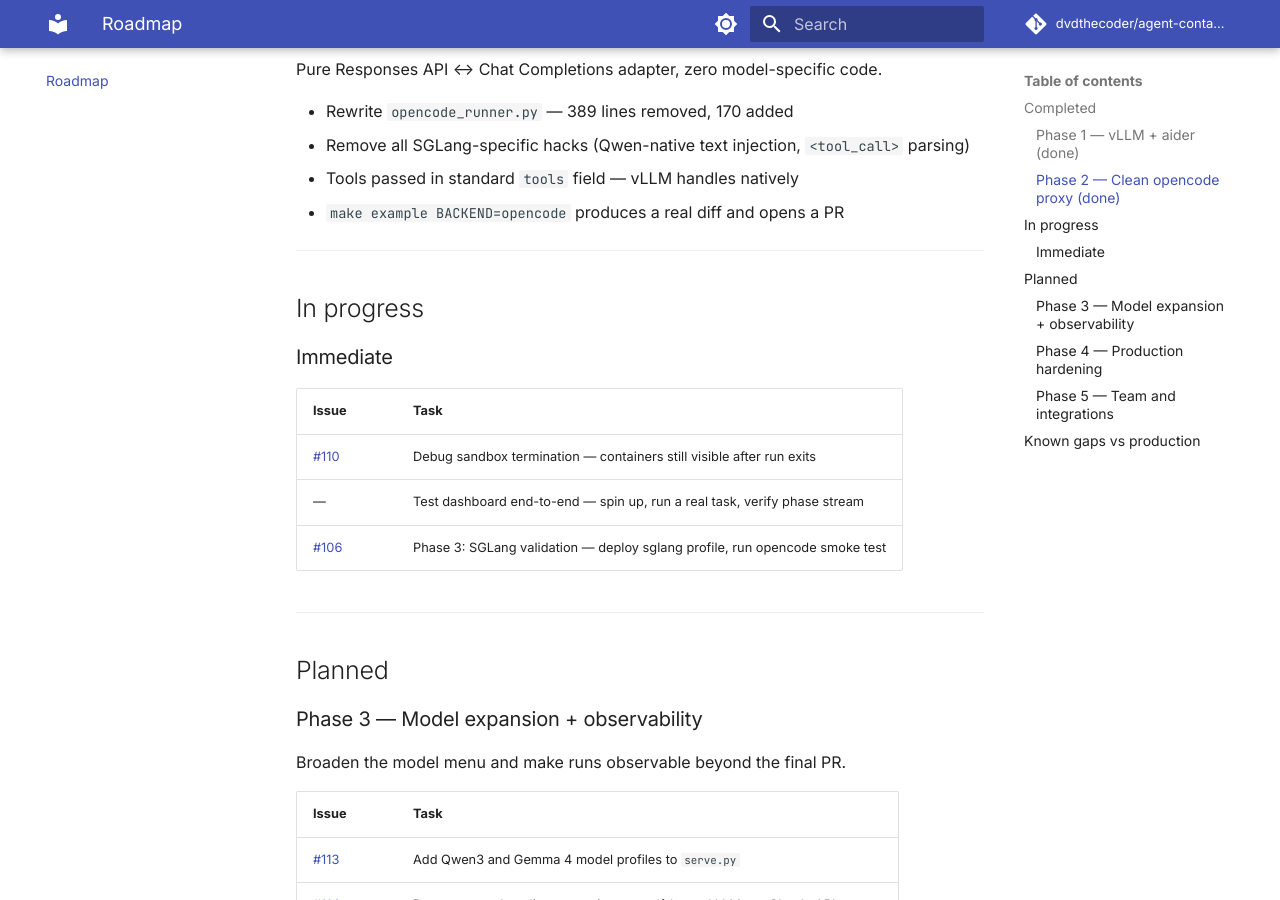
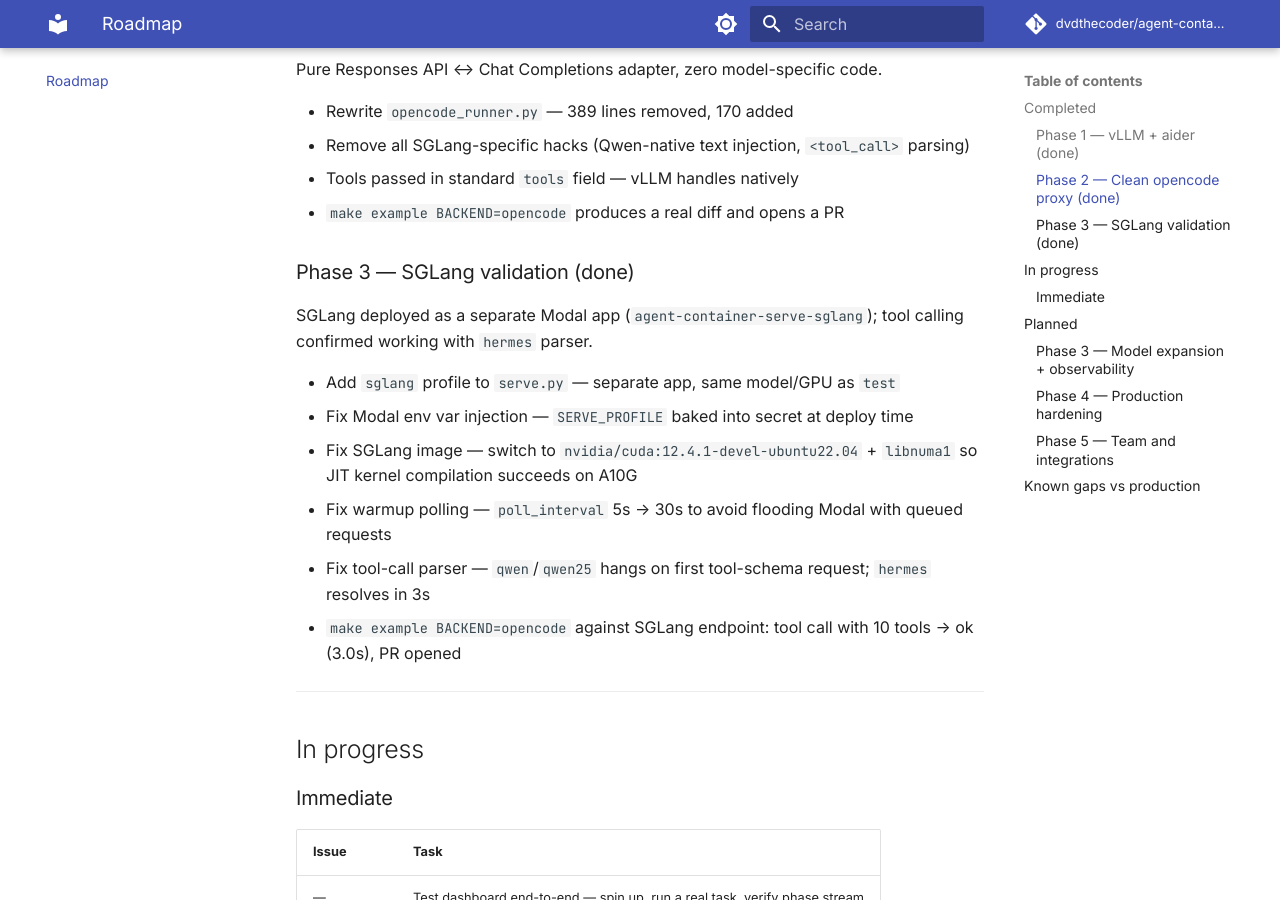
Before and after one commit to dvdthecoder/agent-container, an MkDocs documentation site: the page built from docs/roadmap.md, in a window 1280 px wide and 900 px high, scrolled down 816 px. Built offline with MkDocs 1.6.1 and Material for MkDocs 9.7.7, drawn with Linux system fonts in a browser that asks for light colours; comment, search, counter and statistics services are not loaded.

Commit message:
docs(roadmap): mark Phase 3 SGLang validation as complete
SGLang tool calling works end-to-end with --tool-call-parser hermes.
The qwen/qwen25 parser hangs on tool-schema requests; hermes resolves in 3s.
Closes #106.

Co-Authored-By: Claude Sonnet 4.6 <noreply@anthropic.com>

```diff
--- a/docs/roadmap.md
+++ b/docs/roadmap.md
@@ -26,6 +26,16 @@ Pure Responses API ↔ Chat Completions adapter, zero model-specific code.
 - Tools passed in standard `tools` field — vLLM handles natively
 - `make example BACKEND=opencode` produces a real diff and opens a PR
 
+### Phase 3 — SGLang validation (done)
+SGLang deployed as a separate Modal app (`agent-container-serve-sglang`); tool calling confirmed working with `hermes` parser.
+
+- Add `sglang` profile to `serve.py` — separate app, same model/GPU as `test`
+- Fix Modal env var injection — `SERVE_PROFILE` baked into secret at deploy time
+- Fix SGLang image — switch to `nvidia/cuda:12.4.1-devel-ubuntu22.04` + `libnuma1` so JIT kernel compilation succeeds on A10G
+- Fix warmup polling — `poll_interval` 5s → 30s to avoid flooding Modal with queued requests
+- Fix tool-call parser — `qwen`/`qwen25` hangs on first tool-schema request; `hermes` resolves in 3s
+- `make example BACKEND=opencode` against SGLang endpoint: tool call with 10 tools → ok (3.0s), PR opened
+
 ---
 
 ## In progress
@@ -33,9 +43,7 @@ Pure Responses API ↔ Chat Completions adapter, zero model-specific code.
 ### Immediate
 | Issue | Task |
 |---|---|
-| [#110](https://github.com/dvdthecoder/agent-container/issues/110) | Debug sandbox termination — containers still visible after run exits |
 | — | Test dashboard end-to-end — spin up, run a real task, verify phase stream |
-| [#106](https://github.com/dvdthecoder/agent-container/issues/106) | Phase 3: SGLang validation — deploy sglang profile, run opencode smoke test |
 
 ---
 
```
